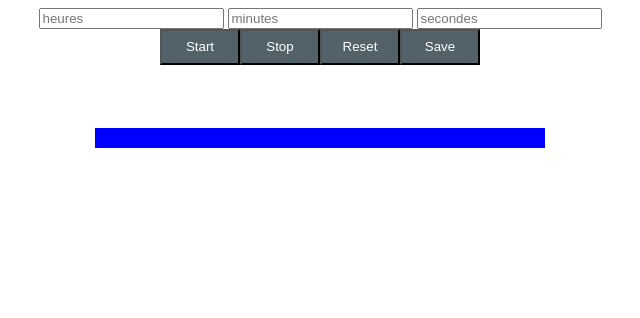
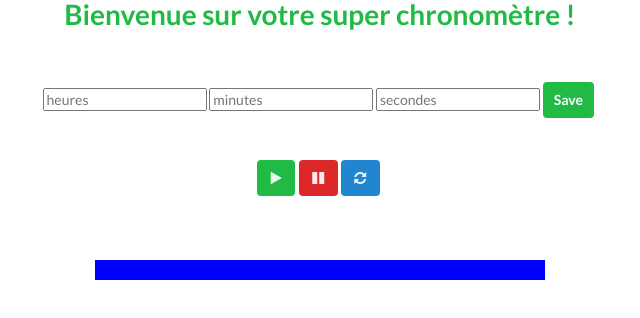
Before and after one commit to Mooncode29/countdown_designpattern, a plain HTML site: page index.html in a window 1280 px wide. Shown: the whole page, without its empty margins (320-960 px from the left). Drawn offline with nearby package versions, Linux system fonts and the light colour scheme.

Commit message:
amelioration du design

```diff
--- a/index.html
+++ b/index.html
@@ -4,24 +4,25 @@
 	<meta charset="UTF-8">
 	<title>Countdown</title>
 	<link rel="stylesheet" type="text/css" href="style.css">
-<!-- 	<link rel="stylesheet" href="semantic/semantic.css"> -->
+	<link rel="stylesheet" href="semantic/semantic.css">
 </head>
 <body>
+	<h1 class="ui center aligned green header">Bienvenue sur votre super chronomètre !</h1>
 	<div class="chrono">
 		<span id="heures"></span>
 		<span id="minutes"></span>
 		<span id="secondes"></span>
 	</div>
 	<div id="inputcontainer">
-	<input type="number" id="inputHeures" placeholder="heures" >
-	<input type="number" id="inputMinutes" placeholder="minutes">
-	<input type="number" id="inputSecondes" placeholder="secondes">
+		<input type="number" id="inputHeures" placeholder="heures" >
+		<input type="number" id="inputMinutes" placeholder="minutes">
+		<input type="number" id="inputSecondes" placeholder="secondes">
+		<button class="ui green icon button" id="save">Save</button>
 	</div>
 	<div class="boutons">
-		<button class="btn" id="start">Start</button>
-		<button class="btn" id="stop">Stop</button>
-		<button class="btn" id="reset">Reset</button>
-		<button class="btn" id="save">Save</button>
+		<button class="ui green icon button" id="start"><i class="play icon"></i></button>
+		<button class="ui icon red button" id="stop"><i class="pause icon"></i></button>
+		<button class="ui blue icon button" id="reset"><i class="refresh icon"></i></button>
 	</div>
 	<div id="barre" >
 		<div id="progress"></div>
--- a/obect.js
+++ b/obect.js
@@ -21,7 +21,7 @@ console.log(this.document === document);
 			$("#start").on('click', this.start.bind(this));
 			$("#reset").on('click', this.reset.bind(this));
 			$("#stop").on('click', this.stop.bind(this));
-			$("#save").on('click', this.userInput.bind(this));
+			$("#save").on('click', this.getUserInput.bind(this));
 		},
 
 		start : function(){
@@ -43,25 +43,24 @@ console.log(this.document === document);
 			clearInterval(this.intervalID);
 		},
 
-		userInput : function(){
-			// var inputHeures = parseInt($("#inputHeures").val(), 10);
+		getUserInput : function(){
+
 			if(isNaN(app.inputH)){
-				app.inputH = parseInt($("#inputHeures").val(0), 10);
+				app.inputH = parseInt($("#inputHeures").val(), 10);
 			}else{
 				app.inputH = parseInt($("#inputHeures").val(), 10);
 			}
 			console.log(app.inputH);
 
-			// var inputMinutes = parseInt($("#inputMinutes").val(), 10);
 			if(isNaN(app.inputMin)){
-				app.inputMin = parseInt($("#inputMinutes").val(0), 10);
+				app.inputMin = parseInt($("#inputMinutes").val(), 10);
 			}else{
 				app.inputMin = parseInt($("#inputMinutes").val(), 10);
 			}
 			console.log(app.inputMin);
 
 			if(isNaN(app.inputSec)){
-				app.inputSec = parseInt($("#inputSecondes").val(0), 10);
+				app.inputSec = parseInt($("#inputSecondes").val(), 10);
 			}else{
 				app.inputSec = parseInt($("#inputSecondes").val(), 10);
 			console.log(app.inputSec);
@@ -69,6 +68,7 @@ console.log(this.document === document);
 
 			this.timerSeconds = parseInt(app.inputH*3600 + app.inputMin*60 + app.inputSec, 10);
 			this.defaultTimerSeconds = this.timerSeconds;
+
 			console.log(this.timerSeconds);
 
 
@@ -84,7 +84,7 @@ console.log(this.document === document);
 		},
 
 		updateView : function(){
-			// this.userInput();
+
 			var heures = parseInt(this.timerSeconds/3600, 10);
 			console.log(heures);
 			var minutes = parseInt((this.timerSeconds % 3600)/60, 10);
@@ -107,7 +107,7 @@ console.log(this.document === document);
 		},
 
 		reset : function(){
-			this.userInput();
+			this.getUserInput();
 			this.decrementation();
 		},
 
--- a/style.css
+++ b/style.css
@@ -1,29 +1,20 @@
 #inputcontainer {
 	text-align: center;
+	margin-top: 3em;
 }
 
 .chrono {
 	text-align: center;
 	font-size : 50px;
 	color : #0080ff;
-
+	margin-top: 1em;
 }
 
-.btn {
-
-	width:80px;
-	line-height:30px;
-	text-align:center;
-	vertical-align:middle;
-	background:#52616a;
-	color:white;
-	text-decoration:none;
-
-}
 .boutons{
 	display: flex;
 	justify-content: center;
 	margin-bottom: 5%;
+	margin-top: 3em;
 }
 #barre {
 	width: 450px;
```
